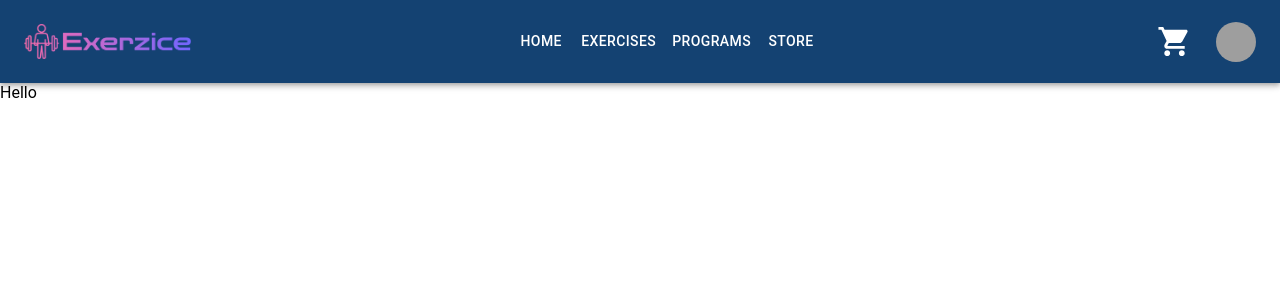
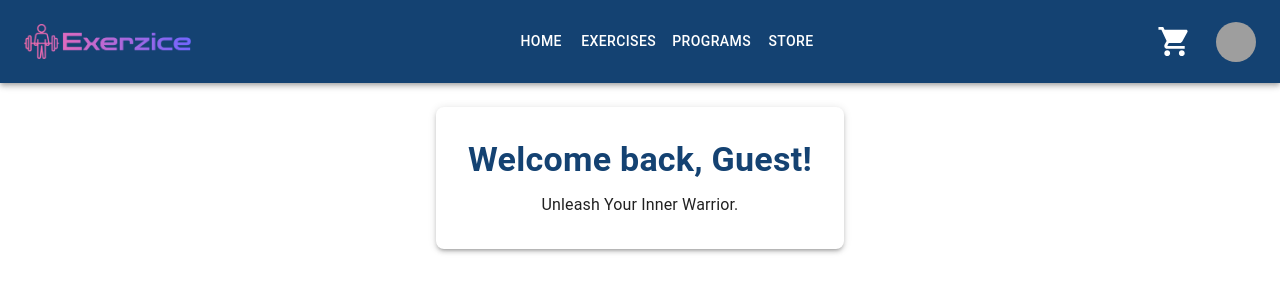
Before and after one commit to Zizo-96/Exerzice, a React (Create React App) app in the folder client/: page /profile in a window 1280 px wide. Shown: the top 300 px of the page. Built offline with nearby package versions, Linux system fonts and the light colour scheme; grey boxes are pictures that could not be loaded.

Commit message:
Added welcome message with userName on Profile

```diff
--- a/client/src/components/Profile.js
+++ b/client/src/components/Profile.js
@@ -1,9 +1,53 @@
-import { Box } from "@mui/material";
+import { Box, Typography, Paper } from "@mui/material";
+import { jwtDecode } from 'jwt-decode';
 
 function Profile() {
+    let token;
+    let decoded;
+    if (localStorage.getItem('token')) {
+        token = localStorage.getItem('token');
+        decoded = jwtDecode(token);
+    }
+
     return (
-        <Box>
-            Hello
+        <Box
+            display="flex"
+            justifyContent="center"
+            alignItems="center"
+            sx={{
+                padding: 3
+            }}
+        >
+            <Paper
+                elevation={3}
+                sx={{
+                    padding: 4,
+                    borderRadius: 2,
+                    backgroundColor: '#ffffff',
+                    maxWidth: 600,
+                    textAlign: 'center',
+                }}
+            >
+                <Typography
+                    variant='h4'
+                    component='h1'
+                    sx={{
+                        fontWeight: 'bold',
+                        color: 'primary.main'
+                    }}
+                    gutterBottom
+                >
+                    Welcome back, {decoded ? decoded.username : 'Guest'}!
+                </Typography>
+                <Typography
+                    variant='body1'
+                    sx={{
+                        color: '#grey'
+                    }}
+                >
+                    Unleash Your Inner Warrior.
+                </Typography>
+            </Paper>
         </Box>
     );
 }
```
